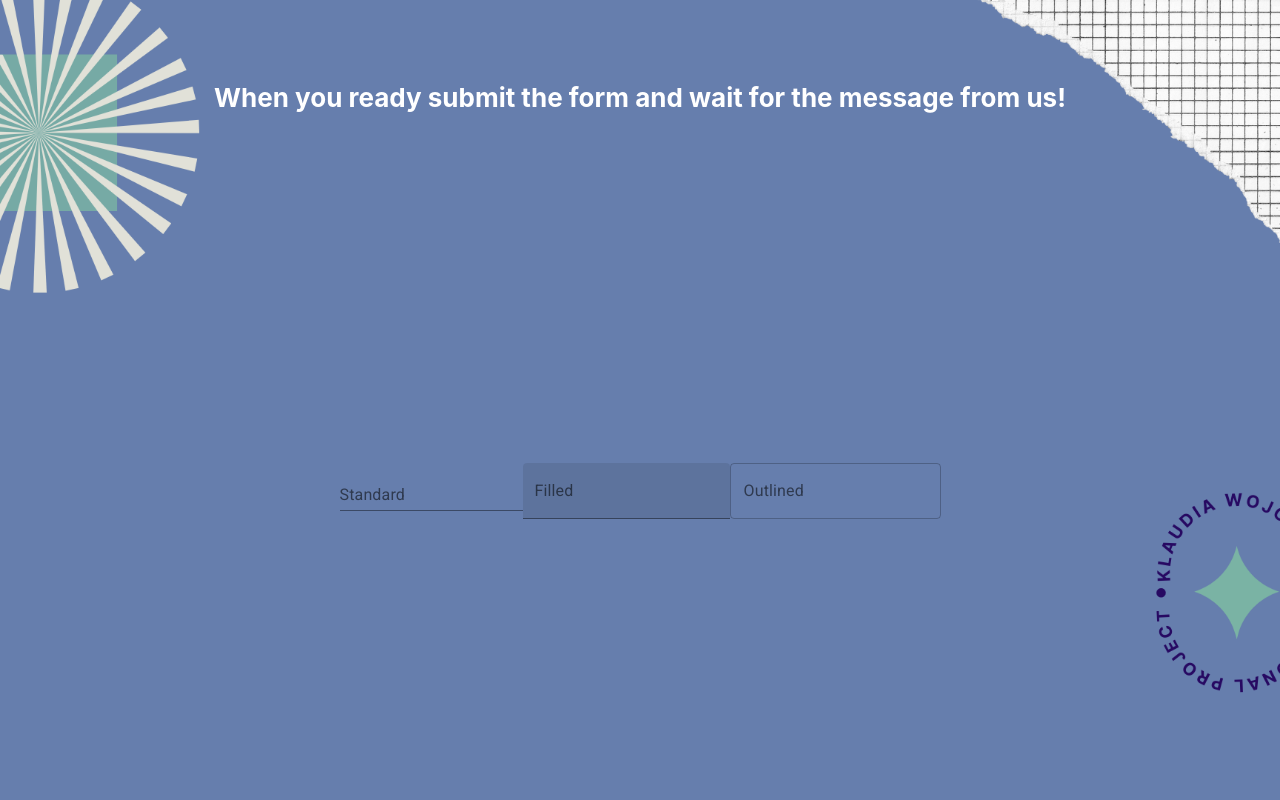
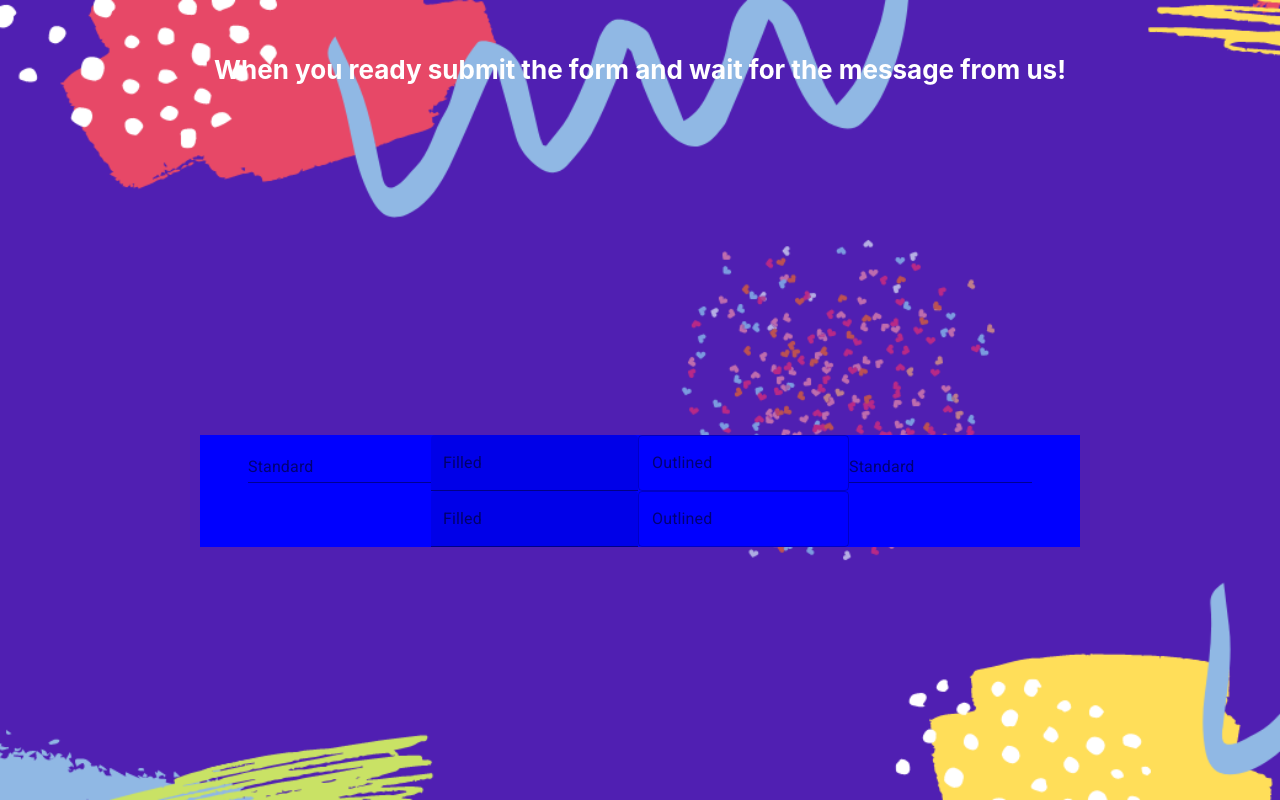
Before and after one commit to claudmiine/SignUpParty, a React (Create React App) app: page /signup in a window 1280 px wide. Built offline with nearby package versions, Linux system fonts and the light colour scheme.

Commit message:
background image changed

```diff
--- a/src/App.css
+++ b/src/App.css
@@ -3,7 +3,7 @@
 }
 
 .background {
-  background-image: url("./images/background2.png");
+  background-image: url("./images/background-image.png");
   background-size: cover;
 }
 
@@ -15,9 +15,8 @@
   justify-content: center;
   font-size: calc(10px + 2vmin);
   color: white;
+}
 
-
-}
 .App-header h1 {
  margin: 0 auto;
     padding: 0;
--- a/src/Home.css
+++ b/src/Home.css
@@ -2,13 +2,6 @@
  margin-bottom: 400px;
 
 } */
-.Button {
-    background: 'linear-gradient(45deg, #FE6B8B 30%, #FF8E53 90%)';
-    boxShadow: '0 3px 5px 2px rgba(255, 105, 135, .3)';
-    color: 'white';
-    height: 48;
-    padding: '0 30px'
-    }
 
 .App-header h1 {
 margin-bottom: 150px;
--- a/src/Signup.css
+++ b/src/Signup.css
@@ -1,11 +1,13 @@
 .signup-page {
   display: flex;
   flex-direction: column;
-  align-items: top;
-  justify-content: top;
+  align-items: center;
+  justify-content: center;
   margin: 200px;
+  background-color: blue;
+  background-size: 200px 330px;
 }
 
 .message {
   font-size: calc(10px + 2vmin);
-  }
+}
--- a/src/Signup.js
+++ b/src/Signup.js
@@ -1,4 +1,4 @@
-import './Signup.css';
+import styles from './Signup.css';
 import React from "react";
 import TextField from '@material-ui/core/TextField';
 import ReactDOM from 'react-dom';
@@ -20,9 +20,12 @@ export default function Signup() {
             <TextField id="standard-basic" label="Standard" />
             <TextField id="filled-basic" label="Filled" variant="filled" />
             <TextField id="outlined-basic" label="Outlined" variant="outlined" />
+            <TextField id="standard-basic" label="Standard" />
+            <TextField id="filled-basic" label="Filled" variant="filled" />
+            <TextField id="outlined-basic" label="Outlined" variant="outlined" />
           </form>
         </div>
       </header>
     </div>
-  );
+      );
 }
```
Also changed, not shown: src/images/background-image.png (added).
